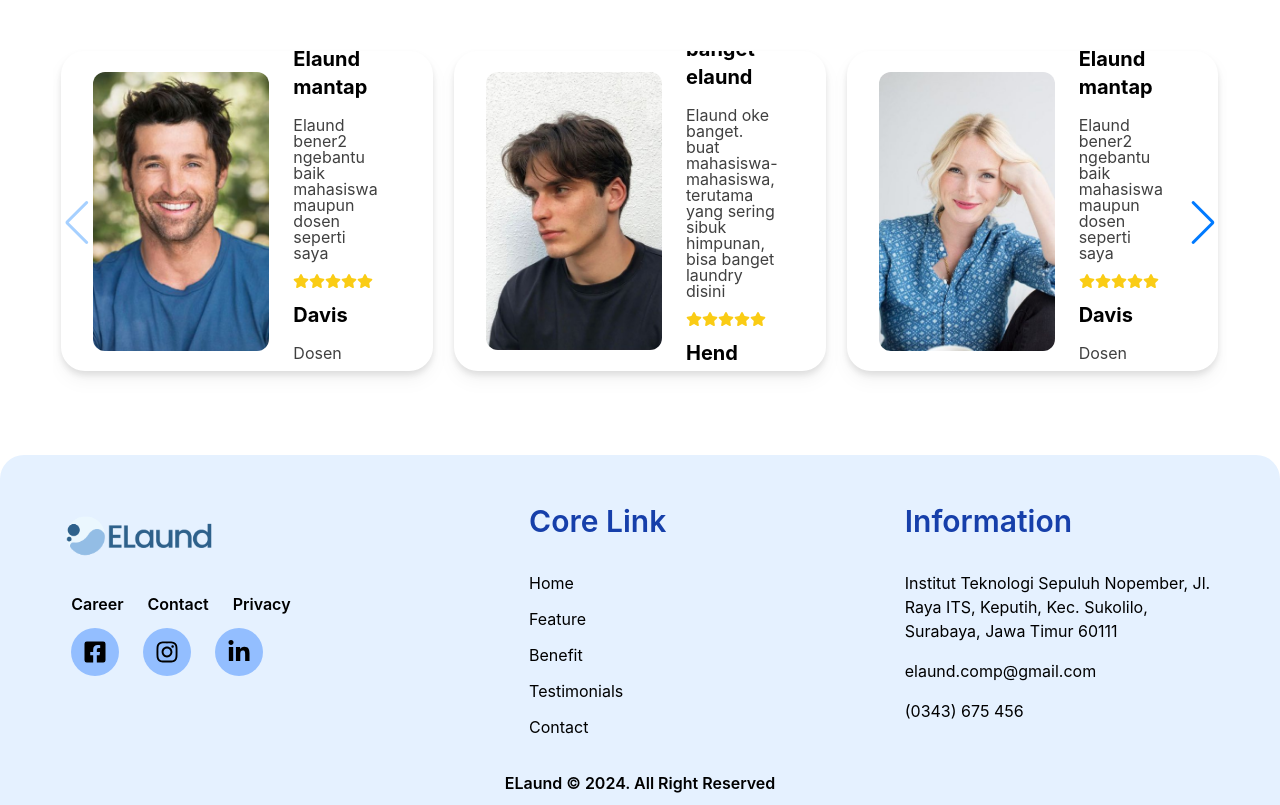
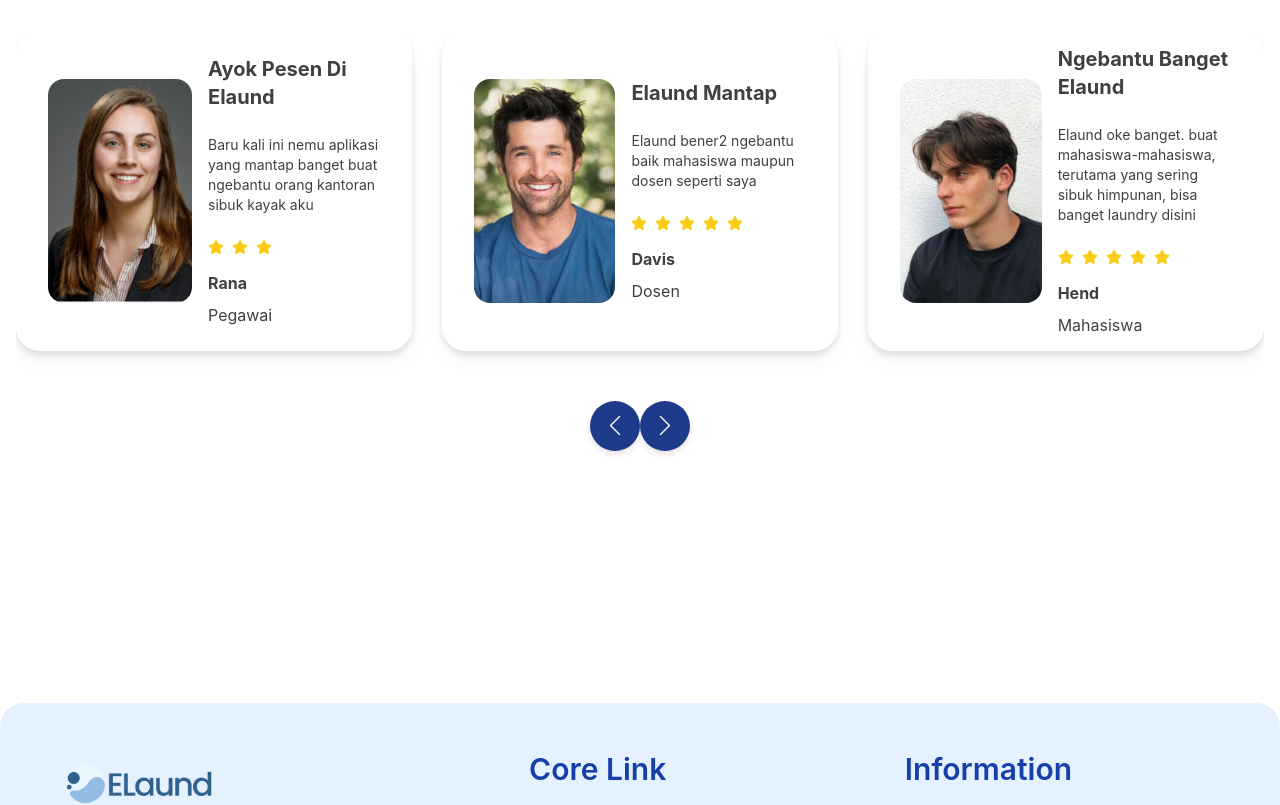
Before and after one commit to rizkiwnfproject/elaund-frontend, a React (Create React App) app: page / in a window 1280 px wide. Shown: the part 2480-3285 px from the top of the page. Built offline with nearby package versions, Linux system fonts and the light colour scheme.

Commit message:
testimoni resp

```diff
--- a/package.json
+++ b/package.json
@@ -14,6 +14,8 @@
     "react-router-dom": "^6.26.1",
     "react-scripts": "5.0.1",
     "react-scroll": "^1.9.0",
+    "react-slick": "^0.30.2",
+    "slick-carousel": "^1.8.1",
     "swiper": "^11.1.12",
     "web-vitals": "^2.1.4"
   },
--- a/src/constans/constans.js
+++ b/src/constans/constans.js
@@ -4,6 +4,7 @@
 import myImage4 from '../assets/images/testimoni-1.png';
 import myImage5 from '../assets/images/testimoni-2.png';
 import myImage6 from '../assets/images/testimoni-3.png';
+import myImage7 from '../assets/images/testimoni-4.png';
 import { FaFacebookSquare, FaInstagram, FaLinkedinIn } from "react-icons/fa";
 
 // Navbar
@@ -89,11 +90,11 @@
         title : 'Elaund mantap',
         describe : 'Elaund bener2 ngebantu baik mahasiswa maupun dosen seperti saya',
         ranking : 5,
-        name : 'Davis',
-        position : 'Dosen'
+        name : 'Rana',
+        position : 'Pegawai'
     },
     {
-        image : myImage4,
+        image : myImage7,
         title : 'Ayok pesen di Elaund',
         describe : 'Baru kali ini nemu aplikasi yang mantap banget buat ngebantu orang kantoran sibuk kayak aku',
         ranking : 3,
--- a/src/pages/HomePage.js
+++ b/src/pages/HomePage.js
@@ -22,10 +22,10 @@
         <Section id="benefit" className='container px-7 md:px-0 mx-auto min-h-screen'>
           <Benefit />
         </Section>
-        <Section id="testimonials" className='min-h-fit '>
+        <Section id="testimonials" className='min-h-screen'>
           <Testimonials />
         </Section>
-        <Section id="contact" className='px-7 md:px-0 min-h-fit bg-soft-blue rounded-t-3xl w-full'>
+        <Section id="contact" className='px-7 md:px-0  bg-soft-blue rounded-t-3xl w-full mt-[-8rem] sm:mt-0'>
           <Footer />
         </Section>
 
--- a/src/pages/section/Testimonials.js
+++ b/src/pages/section/Testimonials.js
@@ -1,74 +1,76 @@
-import React, { useRef, useState } from 'react';
-// Import Swiper React components
+import React from 'react';
 import { Swiper, SwiperSlide } from 'swiper/react';
-
-// Import Swiper styles
 import 'swiper/css';
 import 'swiper/css/navigation';
 import 'swiper/css/pagination';
+import { FaStar } from "react-icons/fa6";
+import { list_testimoni } from '../../constans/constans';
 
-// import './styles.css';
-
-// import required modules
-import { Pagination, Navigation } from 'swiper/modules';
-import image1 from '../../assets/images/testimoni-1.png'
-
-import { FaStar } from "react-icons/fa6";
-
-import { list_testimoni } from '../../constans/constans';
+// Import Swiper required modules
+import { Navigation, Pagination } from 'swiper/modules';
+import './styles.css';
 
 
 const Testimonials = () => {
     return (
-        <div className='flex flex-col gap-6 py-10'>
+        <div className='flex flex-col gap-6 pt-10 relative px-4'>
             <div className='testimonials-title text-3xl font-bold text-primary text-center pb-7'>
                 Testimoni
             </div>
             <Swiper
-                navigation={true}
+                navigation={{
+                    prevEl: '.button-prev',
+                    nextEl: '.button-next',
+                }}
                 pagination={{
                     clickable: true,
                 }}
+                centeredSlides={true}
+                loop={true}
                 breakpoints={{
+                    384: {
+                        slidesPerView: 1,
+                        spaceBetween: 30,
+                    },
                     640: {
                         slidesPerView: 1,
-                        spaceBetween: 5,
+                        spaceBetween: 30,
                     },
                     768: {
-                        slidesPerView: 1,
-                        spaceBetween: 5,
+                        slidesPerView: 2,
+                        spaceBetween: 30,
                     },
                     1024: {
                         slidesPerView: 2,
-                        spaceBetween: 5,
+                        spaceBetween: 30,
                     },
                     1280: {
                         slidesPerView: 3,
-                        spaceBetween: 5,
+                        spaceBetween: 30,
                     },
-
                 }}
                 modules={[Navigation]}
-                className="mySwiper h-96 w-11/12">
+                className="mySwiper w-full h-[22rem] sm:h-[27rem]"
+            >
                 {list_testimoni.map((list, index) => (
-                    <SwiperSlide className='pt-3'>
-                        <div class="bg-white drop-shadow-lg rounded-3xl flex flex-row items-center mt-2 mx-2 p-8 h-80 overflow-hidden">
-                            <img class="max-w-44 rounded-xl" src={list.image} alt="Sunset in the mountains" />
-                            <div className='px-6 py-4'>
-                                <div class="pb-3">
-                                    <div class="font-bold text-xl mb-4">{list.title}</div>
-                                    <p class="text-base leading-4 mb-3">
+                    <SwiperSlide key={index} className=''>
+                        <div className="bg-white flex flex-row text-sm lg:text-base gap-4 overflow-hidden drop-shadow-lg px-8 h-60 sm:h-80 items-center rounded-3xl">
+                            <img className="h-36 w-20 sm:h-56 sm:w-36 object-cover rounded-2xl" src={list.image} alt="Testimoni" />
+                            <div className='flex flex-col justify-between gap-2 lg:gap-4'>
+                                <div className="flex flex-col gap-4 lg:gap-6">
+                                    <div className="font-bold text-sm sm:text-xl capitalize">{list.title}</div>
+                                    <p className="text-xs sm:text-sm">
                                         {list.describe}
                                     </p>
-                                    <div className='icon flex flex-row justify-start'>
+                                    <div className='icon flex flex-row gap-2 flex-wrap'>
                                         {Array.from({ length: list.ranking }, (_, i) => (
                                             <FaStar key={i} className='text-yellow-400' />
                                         ))}
                                     </div>
                                 </div>
-                                <div>
-                                    <div class="font-bold text-xl pb-3">{list.name}</div>
-                                    <p class="text-base mb-3">
+                                <div className='flex flex-col gap-1 lg:gap-2'>
+                                    <div className="font-bold ">{list.name}</div>
+                                    <p className="">
                                         {list.position}
                                     </p>
                                 </div>
@@ -76,7 +78,12 @@
                         </div>
                     </SwiperSlide>
                 ))}
-
+                <div class="button-prev absolute bottom-10 left-[30%] xs:left-[37%] sm:left-[41%] md:left-[43%] lg:left-[45%] xl:left-[46%]">
+                    <div class="swiper-button-prev bg-primary text-white w-16 flex flex-row justify-center"></div>
+                </div>
+                <div class="button-next absolute bottom-10 right-[30%] xs:right-[37%] sm:right-[41%] md:right-[43%] lg:right-[45%]  xl:right-[46%]">
+                    <div class="swiper-button-next bg-primary text-white w-16 flex flex-row justify-center"></div>
+                </div>
             </Swiper>
         </div>
     );
--- /dev/null
+++ b/src/pages/section/styles.css
@@ -0,0 +1,108 @@
+.mySwiper .swiper-button-prev,
+.mySwiper .swiper-button-next {
+    position: absolute;
+    /* Posisikan di bawah carousel */
+
+    background-color: #1E3A8A;
+    /* Sesuaikan dengan warna tombol yang Anda inginkan */
+    border-radius: 50%;
+    width: 50px;
+    height: 50px;
+    color: white;
+    align-items: center;
+    justify-content: center;
+    box-shadow: 0px 4px 6px rgba(0, 0, 0, 0.1);
+    /* Bayangan */
+    bottom: 10px;
+}
+
+.mySwiper .swiper-button-prev {
+    left: 45%;
+}
+
+.mySwiper .swiper-button-next {
+    right: 45%;
+}
+
+.mySwiper .swiper-button-prev::after,
+.mySwiper .swiper-button-next::after {
+    font-size: 20px;
+}
+
+/* @media only screen and (max-width: 1280px) {
+    .mySwiper .swiper-button-prev {
+        left:  44%;
+    }
+
+    .mySwiper .swiper-button-next {
+        right: 44%;
+    }
+}
+@media only screen and (max-width: 1024px) {
+    .mySwiper .swiper-button-prev {
+        left: 43%;
+    }
+
+    .mySwiper .swiper-button-next {
+        right: 43%;
+    }
+}
+@media only screen and (max-width: 865px) {
+    .mySwiper .swiper-button-prev {
+        left: 41%;
+    }
+
+    .mySwiper .swiper-button-next {
+        right: 41%;
+    }
+}
+@media only screen and (max-width: 640px) {
+    .mySwiper .swiper-button-prev {
+        left: 39%;
+    }
+
+    .mySwiper .swiper-button-next {
+        right: 39%;
+    }
+}
+@media only screen and (max-width: 510px) {
+
+    .mySwiper .swiper-button-prev {
+        left: 35%;
+    }
+
+    .mySwiper .swiper-button-next {
+        right: 35%;
+    }
+}
+@media only screen and (max-width: 384px) {
+    .mySwiper .swiper-button-prev {
+        left: 32%;
+    }
+
+    .mySwiper .swiper-button-next {
+        right: 32%;
+    }
+}
+@media only screen and (max-width: 300px) {
+    .mySwiper .swiper-button-prev {
+        left: 28%;
+    }
+
+    .mySwiper .swiper-button-next {
+        right: 28%;
+    }
+} */
+
+
+/*
+.mySwiper .swiper-slide {
+    transition: all 0.3s ease;
+}
+
+.mySwiper .swiper-slide-active {
+    background-color: #F0F8FF;
+    transform: scale(1.05);
+    box-shadow: 0px 4px 15px rgba(0, 0, 0, 0.1);
+}
+ */
--- a/tailwind.config.js
+++ b/tailwind.config.js
@@ -5,6 +5,8 @@
   ],
   theme: {
     screens: {
+      'xxs': '384px',
+      'xs': '500px',
       'sm': '640px',
       'md': '768px',
       'lg': '1024px',
@@ -25,6 +27,15 @@
         '10xl': '7rem',
       }
     },
+    container: {
+      padding: {
+        DEFAULT: '1rem',
+        sm: '2rem',
+        lg: '4rem',
+        xl: '5rem',
+        '2xl': '6rem',
+      },
+    },
   },
   plugins: [],
 }
```
Also changed, not shown: src/assets/images/testimoni-4.png (added), 1 other file (tests, documents, lock files or other folders).
